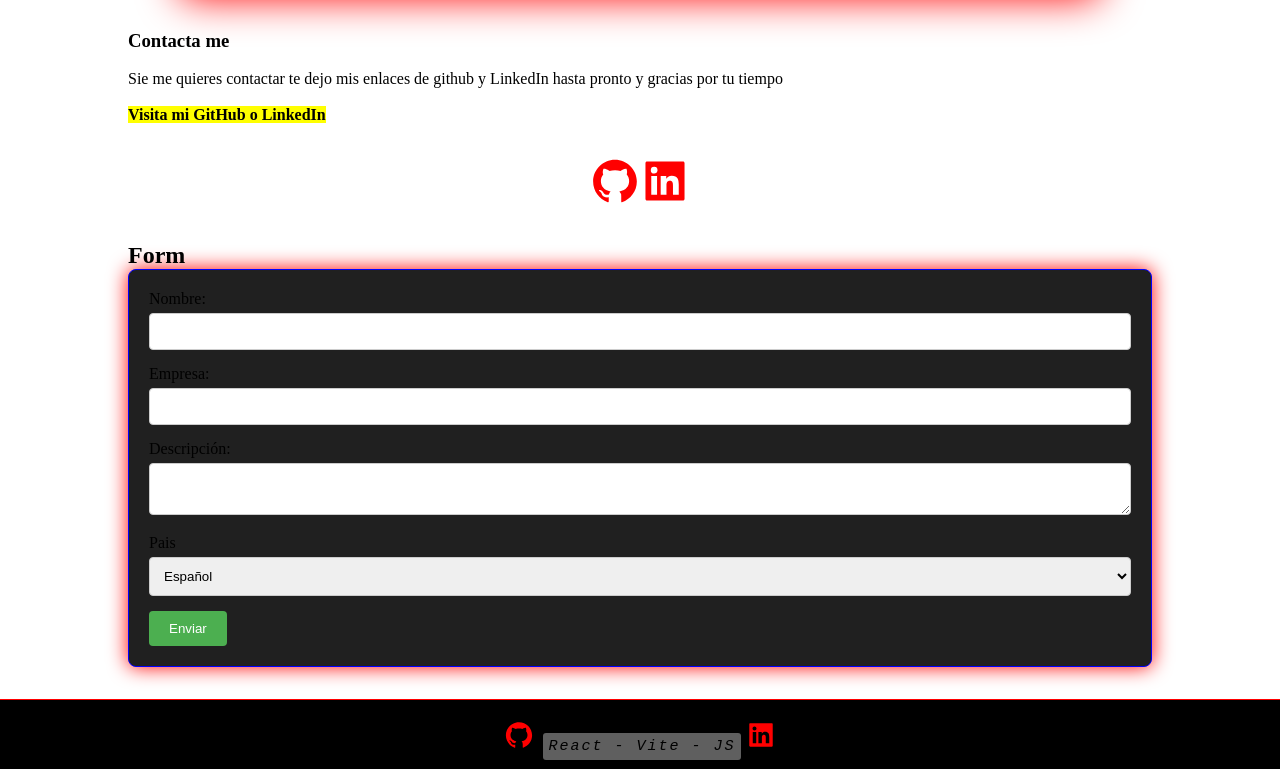
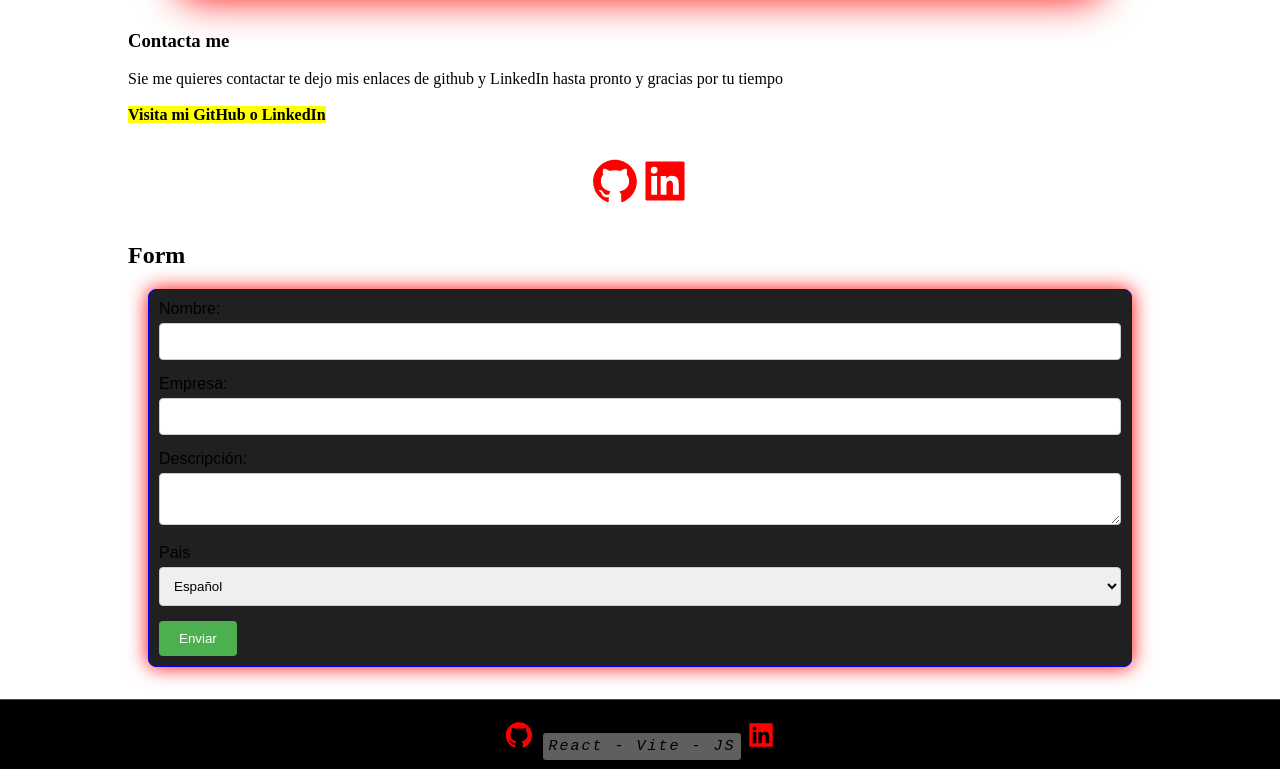
Before and after one commit to diego-monfort-landolt/Landoltdiego, a React (Vite) app: page /contact in a window 1280 px wide. Shown: the part 558-1342 px from the top of the page. Built offline with nearby package versions, Linux system fonts and the light colour scheme.

Commit message:
added style

```diff
--- a/src/component/form/form.css
+++ b/src/component/form/form.css
@@ -2,7 +2,7 @@
   display: flex;
   justify-content: center;
   align-items: center;
-  margin: 0;
+  margin: 20px;
   font-family: Arial, sans-serif;
 }
 
@@ -40,7 +40,7 @@ input[type="submit"] {
   text-align: center;
 }
 
-@media (max-width: 600px) {
+@media (min-width: 600px) {
   form {
     width: 100%;
     padding: 10px;
```
Also changed, not shown: src/component/form/Form.jsx (+4 -4 lines).
